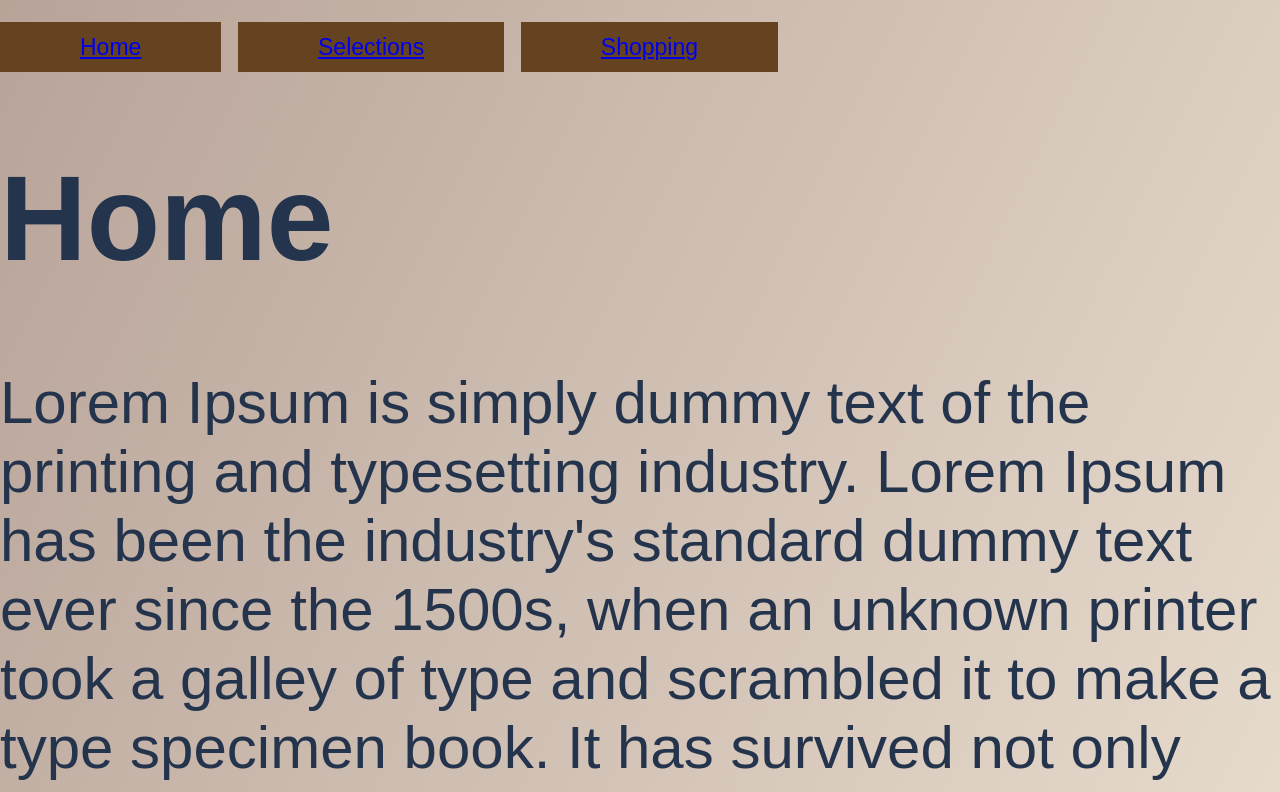
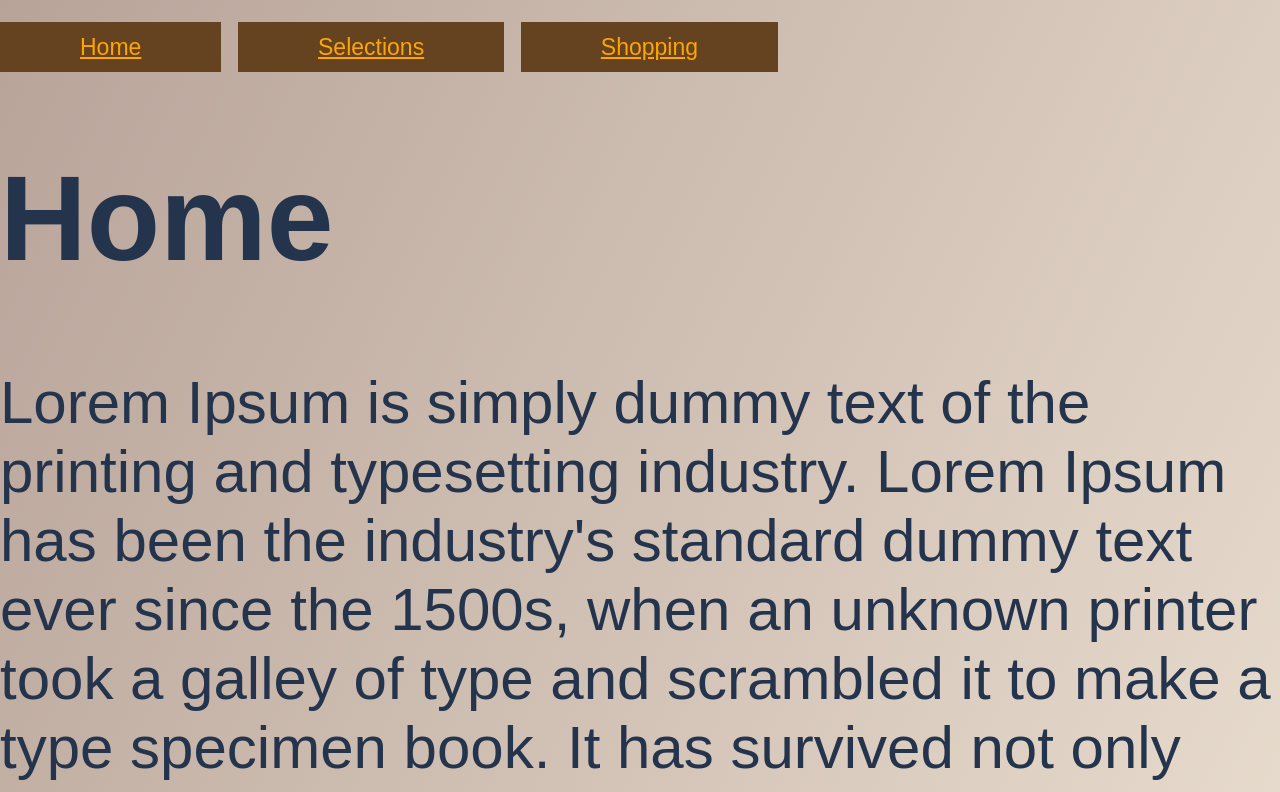
Before and after one commit to smadlinx/websample, a plain HTML site: page index.html in a window 1280 px wide. Shown: the top 792 px of the page. Drawn offline with Linux system fonts and the light colour scheme.

Commit message:
Update index.css

```diff
--- a/index.css
+++ b/index.css
@@ -58,7 +58,7 @@ body {
   font-size: 23px;
   font-family: Arial, Helvetica, sans-serif;
   background-color: #654321;
-  width: 20%;
+  color: orange;
 }
 
 .one a:hover {
```
